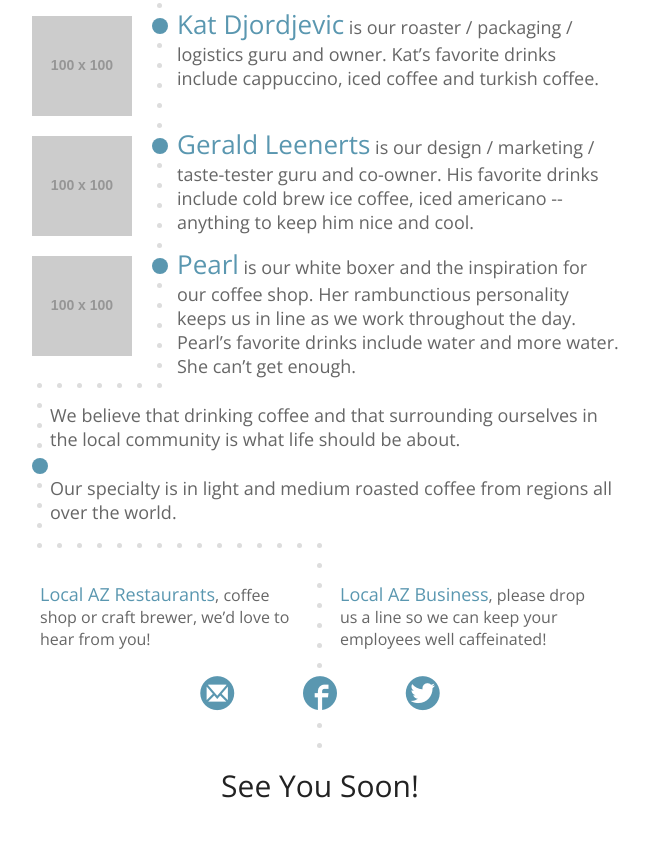
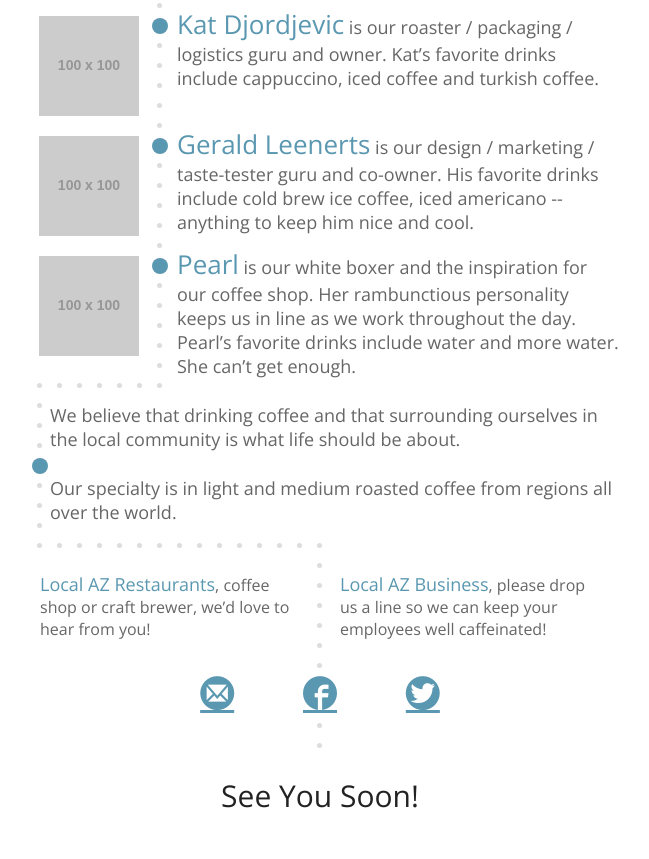
Before and after one commit to gwing33/pearl-coffee, a website: page views/index.html in a window 1280 px wide. Shown: the part 1398-2257 px from the top of the page, without its empty margins (320-969 px from the left). Drawn offline with nearby package versions, Linux system fonts and the light colour scheme; placeholder pictures from the web are drawn by us.

Commit message:
Fine tune the styles

```diff
--- a/less/main.less
+++ b/less/main.less
@@ -184,7 +184,7 @@ ul {
 .gallery {
   height: 153px;
   width: 550px;
-  margin: 0 auto;
+  margin-left: 35px;
   background-color: #f2f2f2;
 }
 
@@ -214,7 +214,7 @@ ul {
 
     img {
       position: absolute;
-      left: -145px;
+      left: -138px;
       top: 10px;
     }
   }
@@ -234,7 +234,7 @@ ul {
   width: 260px;
   float: left;
   text-align: left;
-  margin: 40px 20px 0 20px;
+  margin: 30px 20px 0 20px;
 
   b {
     font-size: 18px;
@@ -247,7 +247,7 @@ ul {
 .social {
   clear: both;
   font-size: 34px;
-  padding: 22px 0;
+  padding: 32px 0;
   position: relative;
   z-index: 500;
 
--- a/views/index.html
+++ b/views/index.html
@@ -292,9 +292,9 @@
       </div>
 
       <div class='social'>
-        <a class='email'><i class='icon-mail'></i></a>
-        <a class='facebook'><i class='icon-facebook'></i></a>
-        <a class='twitter'><i class='icon-twitter'></i></a>
+        <a href="" class='email'><i class='icon-mail'></i></a>
+        <a href="" class='facebook'><i class='icon-facebook'></i></a>
+        <a href="" class='twitter'><i class='icon-twitter'></i></a>
       </div>
 
       <h2 class='see-you-soon'>See You Soon!</h2>
```
Also changed, not shown: public/css/main.css.
